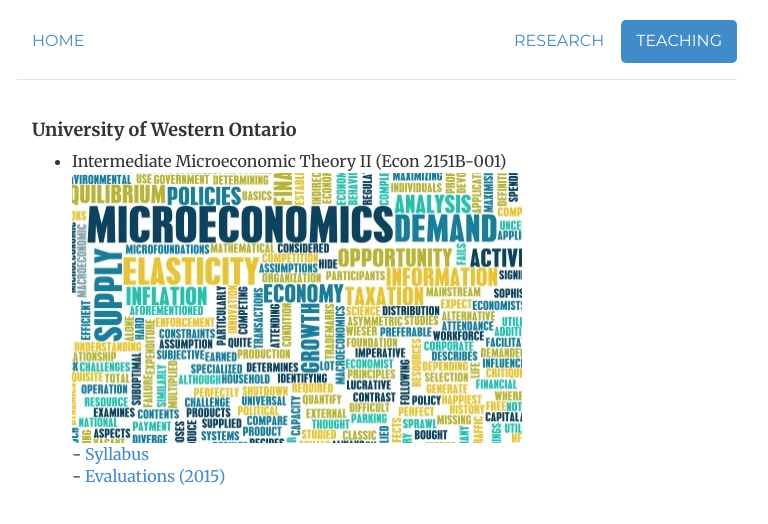
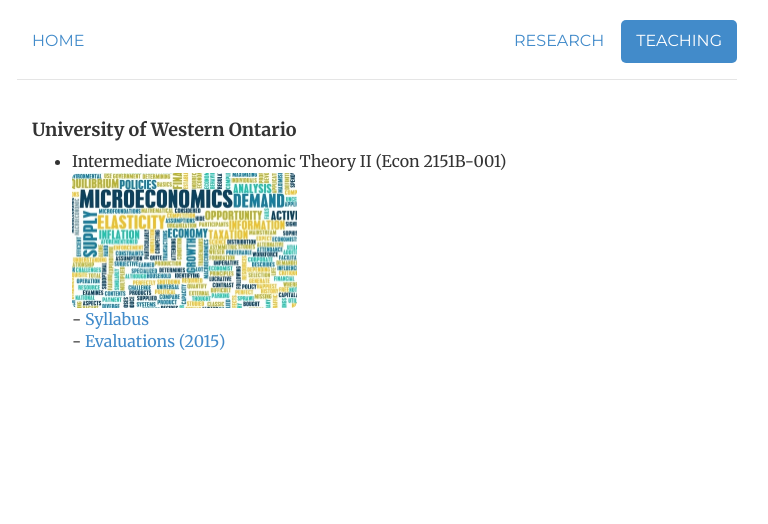
Before and after one commit to morihiroaki/morihiroaki.github.io, a Jekyll site: the page built from teaching.html, in a window 1280 px wide. Shown: the top 524 px of the page, without its empty margins (263-1031 px from the left). Built offline with Jekyll 4.4.1, drawn with Linux system fonts in a browser that asks for light colours.

Commit message:
Update teaching.html

```diff
--- a/teaching.html
+++ b/teaching.html
@@ -9,7 +9,7 @@
   <h4>University of Western Ontario</h4>
 <ul style="list-style-type:disc">
   <li>Intermediate Microeconomic Theory II (Econ 2151B-001)</li>
-      	<img  class="img-rounded" alt="Hiro Mori" src="files/micro_image.jpg" height="270" width="450">
+      	<img  class="img-rounded" alt="Hiro Mori" src="files/micro_image.jpg" height="135" width="225">
     <dd>- <a target="_blank" href="/files/2151_2015S_syllabus.pdf" title="Syllabus">Syllabus</a></dd>
     <dd>- <a target="_blank" href="/files/2151_2015S_evaluation.pdf" title="Evaluations">Evaluations (2015)</a></dd>
 </ul>
```
